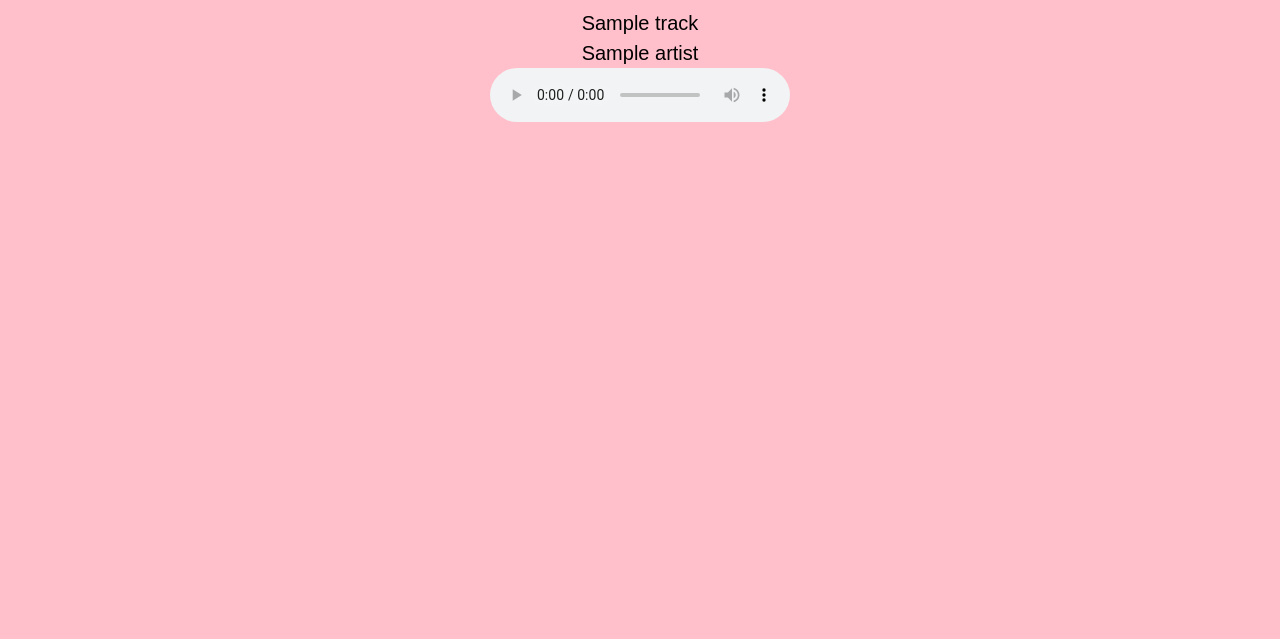
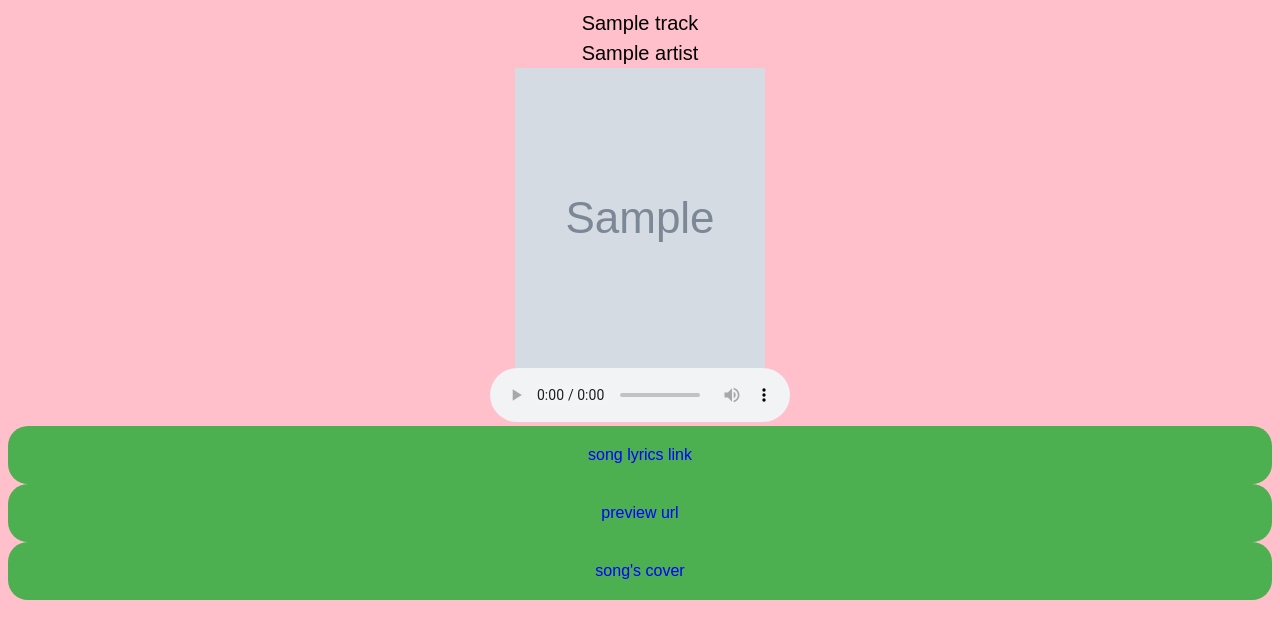
Before and after one commit to NJIT-CS490-SP21/Music_Discovery, a Flask app: page / in a window 1280 px wide. Shown: the top 639 px of the page. Run offline with Flask 2, Linux system fonts and the light colour scheme; grey boxes marked "Sample" are stand-in pictures; a database or web service that is not in the repository returns one stand-in record (values such as "Sample title"); data that the repository does not hold is empty.

Commit message:
song lyrics with some buttom added

```diff
--- a/templates/index.html
+++ b/templates/index.html
@@ -7,17 +7,11 @@
 <body>
     <div> {{song_name}}</div>
     <div> {{song_artist}}</div>
-    {%if song_artist is eq("Future")%}
-    <img class="banner" src ={{future}} />
-    {%endif%}
-    {%if song_artist is eq("Offset")%}
-    <img class="banner" src ={{offset}} />
-    {%endif%}
-    {%if song_artist is eq("Travis Scott")%}
-    <img class="banner" src ={{travis}} />
-    {%endif%}
+    <img class="banner" src ={{song_img}} />
     <div class="dot"><audio controls src={{preview_url}}><audio/></div>
-    <div class="dot"> {{preview_url}}</div>
+    <a href="{{song_lyrics_link}}" class="button">song lyrics link </a>
+    <a href="{{preview_url}}" class="button">preview url</a>
+    <a href="{{song_img}}" class="button"> song's cover</a>
 
 </body>
 </html>
```
